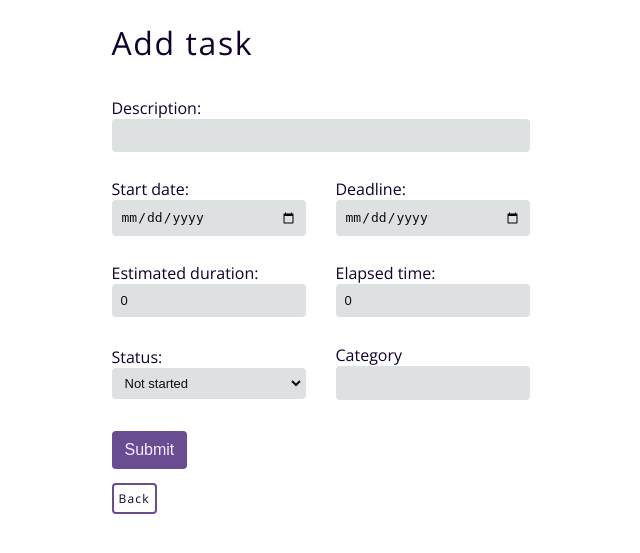
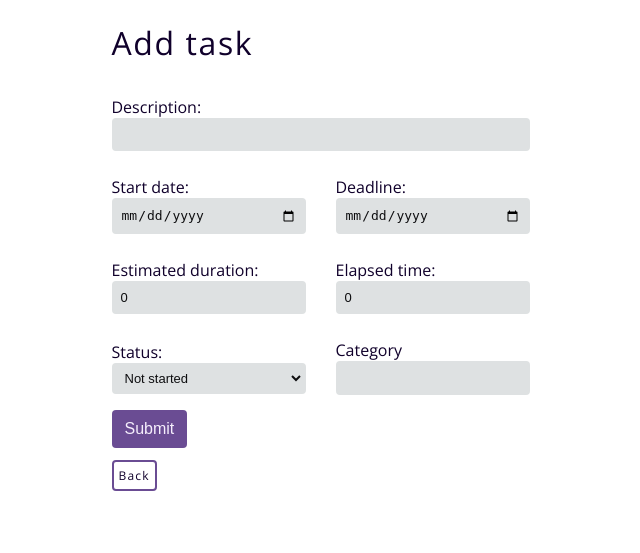
Before and after one commit to olssonmalin/Task-Scheduler, a Django app: page /task/add in a window 1280 px wide. Shown: the part 68-621 px from the top of the page, without its empty margins (312-952 px from the left). Run offline with Django 4.2, Linux system fonts and the light colour scheme; tables that the repository leaves empty hold one stand-in row (values such as "Sample post").

Commit message:
style fix form

```diff
--- a/tasks/models.py
+++ b/tasks/models.py
@@ -129,8 +129,7 @@ class Task(models.Model):
         if self.pk is None:
             if not self.enough_time():
                 raise ValidationError({'deadline': \
-                    (f'Not enough time to complete task before deadline, \
-                        next possible deadline: {self.get_new_deadline()}.'),
+                    (f'Next possible deadline: {self.get_new_deadline()}.'),
                         'start': (f'Possible start date: {self.get_new_start_date()}')})
         return super().clean()
 
--- a/tasks/static/css/form.css
+++ b/tasks/static/css/form.css
@@ -100,7 +100,8 @@ select {
 .task-form {
     display: grid;
     grid-template-columns: repeat(2, 1fr);
-    grid-template-rows: repeat(5, 1fr);
+    /* grid-template-rows: repeat(5, 1fr); */
+    grid-auto-rows: minmax(min-content, max-content);
     grid-column-gap: 15px;
     grid-row-gap: 15px;
     align-items: center;
@@ -113,6 +114,10 @@ select {
 .task-form div {
     display: flex;
     flex-direction: column;
+}
+
+.back {
+    margin-top: 1em;
 }
 
 /* FILE, CATEGORY, ADD HOURS FORM */
--- a/tasks/static/css/utils.css
+++ b/tasks/static/css/utils.css
@@ -93,6 +93,15 @@
     border-radius: 0.5em;
 }
 
+.errorlist li {
+    font-size: 14px;
+    margin: 0;
+}
+
+.errorlist {
+    padding: 0;
+}
+
 /* BUTTON CONTAINERS */
 
 .button-pair {
--- a/tasks/templates/components/task/form/add.html
+++ b/tasks/templates/components/task/form/add.html
@@ -13,4 +13,4 @@
 
     <input type="submit" class="purple-button submit" value="Submit">
 </form>
-<a class="small-button" href="{% url 'all tasks'%}">Back</a>
+<a class="small-button back" href="{% url 'all tasks'%}">Back</a>
```
